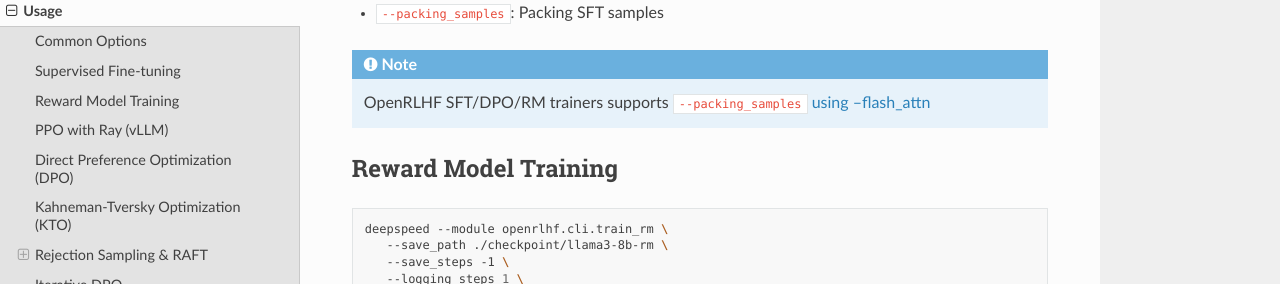
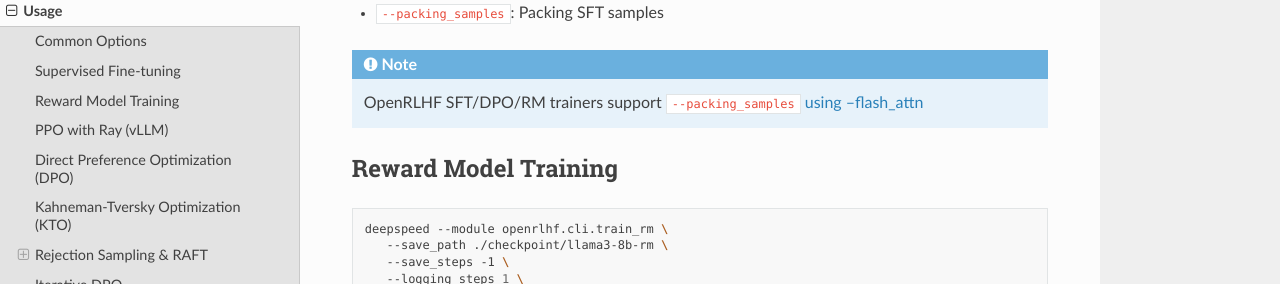
Before and after one commit to OpenRLHF/OpenRLHF-Docs, a Sphinx documentation site: the page built from docs/source/usage.rst, in a window 1280 px wide and 900 px high, scrolled down 1720 px. Shown: the part 165-449 px from the top of the window. Built offline with Sphinx 7.4.7 and the Read the Docs theme 2.0.0, drawn with Linux system fonts in a browser that asks for light colours.

Commit message:
fix typo

```diff
--- a/docs/source/usage.rst
+++ b/docs/source/usage.rst
@@ -82,7 +82,7 @@ Options
 - ``--pretrain_mode``: Continue pretrain mode
 - ``--packing_samples``: Packing SFT samples
 
-.. note:: OpenRLHF SFT/DPO/RM trainers supports ``--packing_samples`` `using --flash_attn <https://github.com/MeetKai/functionary/tree/main/functionary/train/packing>`_
+.. note:: OpenRLHF SFT/DPO/RM trainers support ``--packing_samples`` `using --flash_attn <https://github.com/MeetKai/functionary/tree/main/functionary/train/packing>`_
 
 
 
```
